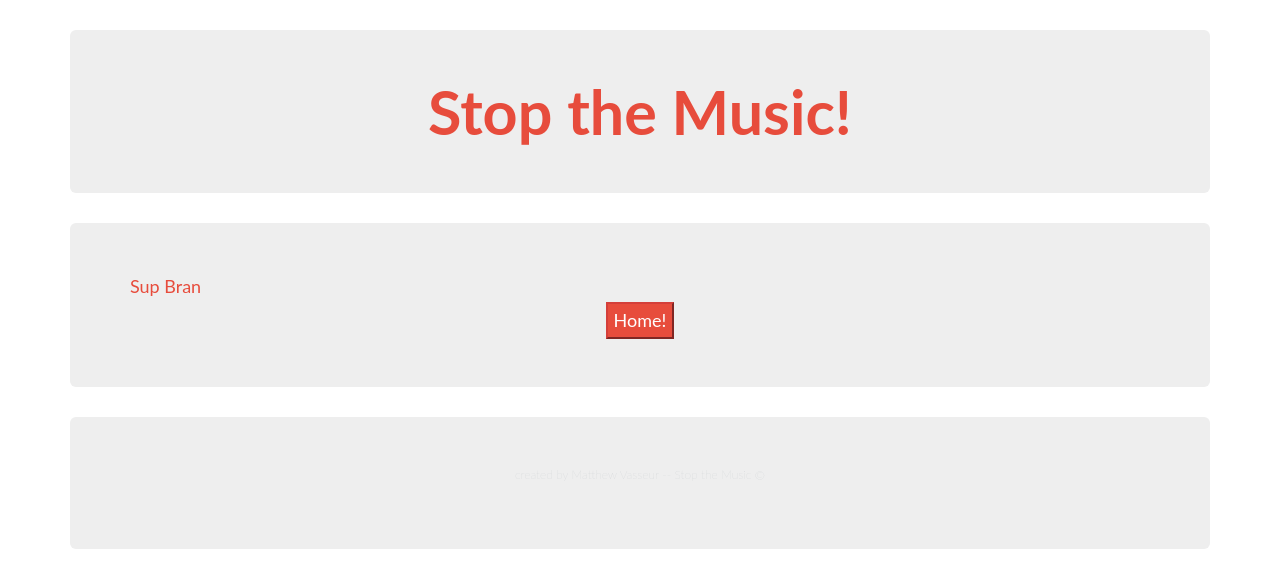
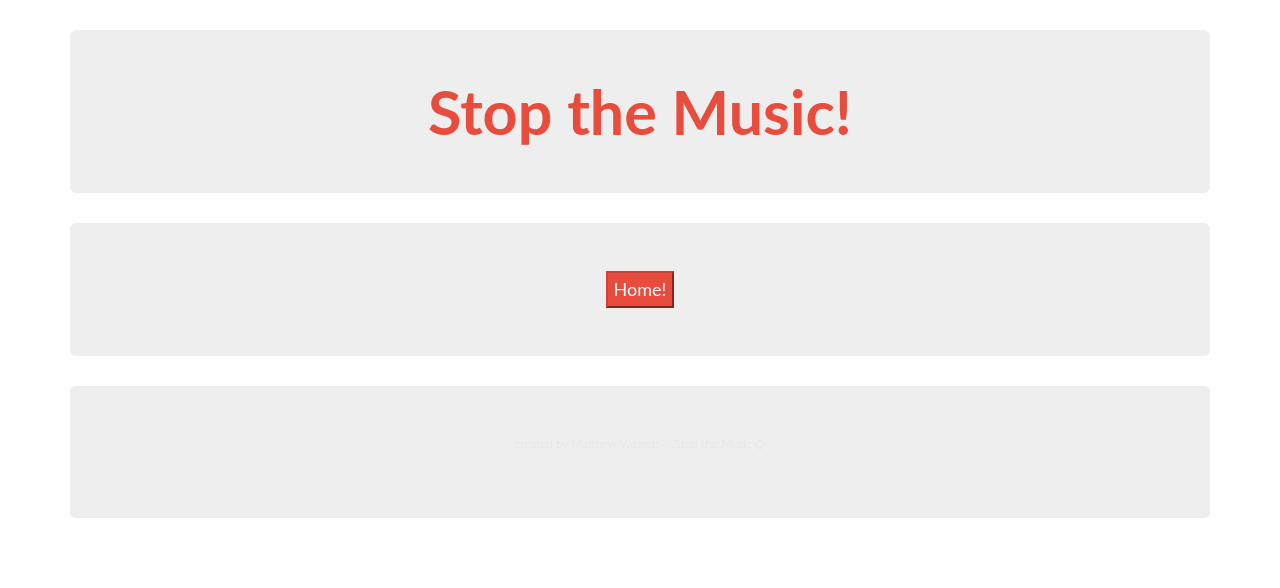
Before and after one commit to MatthewVasseur/stopthemusic, a plain HTML site: page index.html in a window 1280 px wide. Both pictures are taken after a click on the button "Play the Game!". Drawn offline with Linux system fonts and the light colour scheme.

Commit message:
simple buttons

```diff
--- a/index.html
+++ b/index.html
@@ -31,10 +31,21 @@
             </section>
             <section>
                 <div class="jumbotron">
-                    <button id="play" class="btn-danger center-block">Play the Game!</button>
-                    <div id="game" class="hide">
-                        Sup Bran
-                        <button id="home" class="btn-danger center-block">Home!</button>
+                    <div id="home" class="">
+                        <button id="goGame" class="btn-danger center-block">Play the Game!</button>
+                        <button id="goInfo" class="btn-danger center-block">How to Play</button>
+
+                        <div id="info" class="text-center">
+                            <p>Click "Stop the Music!" when you know the song.<br/>Type in the
+                                name of the song!
+                            </p>
+                        </div>
+                    </div>
+                    <div id="game" class="">
+                        <button id="goHome" class="btn-danger center-block">Home!</button>
+
+
+
                     </div>
                 </div>
             </section>
@@ -61,17 +72,20 @@
         <script src="js/jquery.placeholder.js"></script>
         <script>
             $(document).ready(function(){
-                $("#play").click(function(){
-                    $("#game").addClass("show");
-                    $("#game").removeClass("hide");
-                    $("#play").addClass("hide");
-                    $("#play").removeClass("show");
+                $("#game").hide();
+                $("#home").show();
+                $("#info").hide();
+
+                $("#goGame").click(function(){
+                    $("#game").show();
+                    $("#home").hide();
                 });
-                $("#home").click(function(){
-                    $("#game").addClass("hide");
-                    $("#game").removeClass("show");
-                    $("#play").addClass("show");
-                    $("#play").removeClass("hide");
+                $("#goHome").click(function(){
+                    $("#game").hide();
+                    $("#home").show();
+                });
+                $("#goInfo").click(function(){
+                    $("#info").toggle();
                 });
             });
         </script>
```
